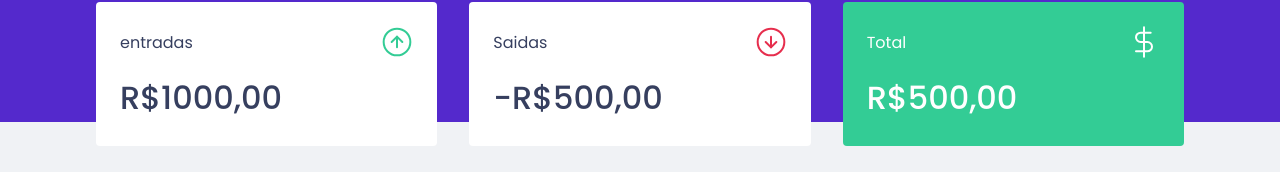
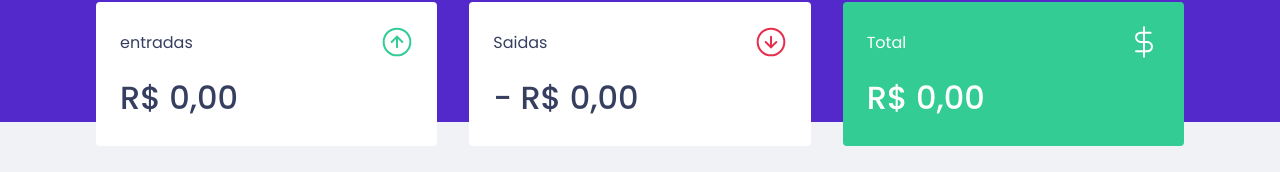
Before and after one commit to LaraCosta66/dtmoney-ignite, a React (Create React App) app: page / in a window 1280 px wide. Shown: the part 150-322 px from the top of the page. Built offline with nearby package versions, Linux system fonts and the light colour scheme; no server answers; what miragejs would draw is missing.

Commit message:
feat: reflect values to summary

```diff
--- a/src/components/Summary/index.tsx
+++ b/src/components/Summary/index.tsx
@@ -6,8 +6,28 @@
 import { TransactionsContext } from "../../TransactionsContext";
 
 export function Summary() {
-  const {transactions} = useContext(TransactionsContext);
+  const { transactions } = useContext(TransactionsContext);
 
+  // const totalDeposit = transactions.reduce((acc, transaction)=>{
+  //   if(transaction.type === 'deposit'){
+  //     return acc + transaction.amount;
+  //   }
+  //   return acc;
+  // },0)
+  const summary = transactions.reduce((acc, transaction) => {
+    if(transaction.type === 'deposit'){
+      acc.deposits += transaction.amount;
+      acc.total += transaction.amount;
+    }else{
+      acc.withdraws += transaction.amount;
+      acc.total -= transaction.amount;
+    }
+    return acc;
+  }, {
+    deposits: 0,
+    withdraws: 0,
+    total: 0,
+  })
   return (
     <Container>
       <div>
@@ -15,21 +35,33 @@
           <p>entradas</p>
           <img src={incomeImg} alt="Entradas" />
         </header>
-        <strong>R$1000,00</strong>
+        <strong>
+        {new Intl.NumberFormat("pt-BR", {
+                  style: "currency",
+                  currency: "BRL",
+                }).format(summary.deposits)}
+
+          </strong>
       </div>
       <div>
         <header>
           <p>Saidas</p>
           <img src={outcomImg} alt="Saidas" />
         </header>
-        <strong>-R$500,00</strong>
+        <strong> - {new Intl.NumberFormat("pt-BR", {
+                  style: "currency",
+                  currency: "BRL",
+                }).format(summary.withdraws)}</strong>
       </div>
-      <div  className="highlight-background">
+      <div className="highlight-background">
         <header>
           <p>Total</p>
           <img src={totalImg} alt="Total" />
         </header>
-        <strong>R$500,00</strong>
+        <strong>  {new Intl.NumberFormat("pt-BR", {
+                  style: "currency",
+                  currency: "BRL",
+                }).format(summary.total)}</strong>
       </div>
     </Container>
   );
```
